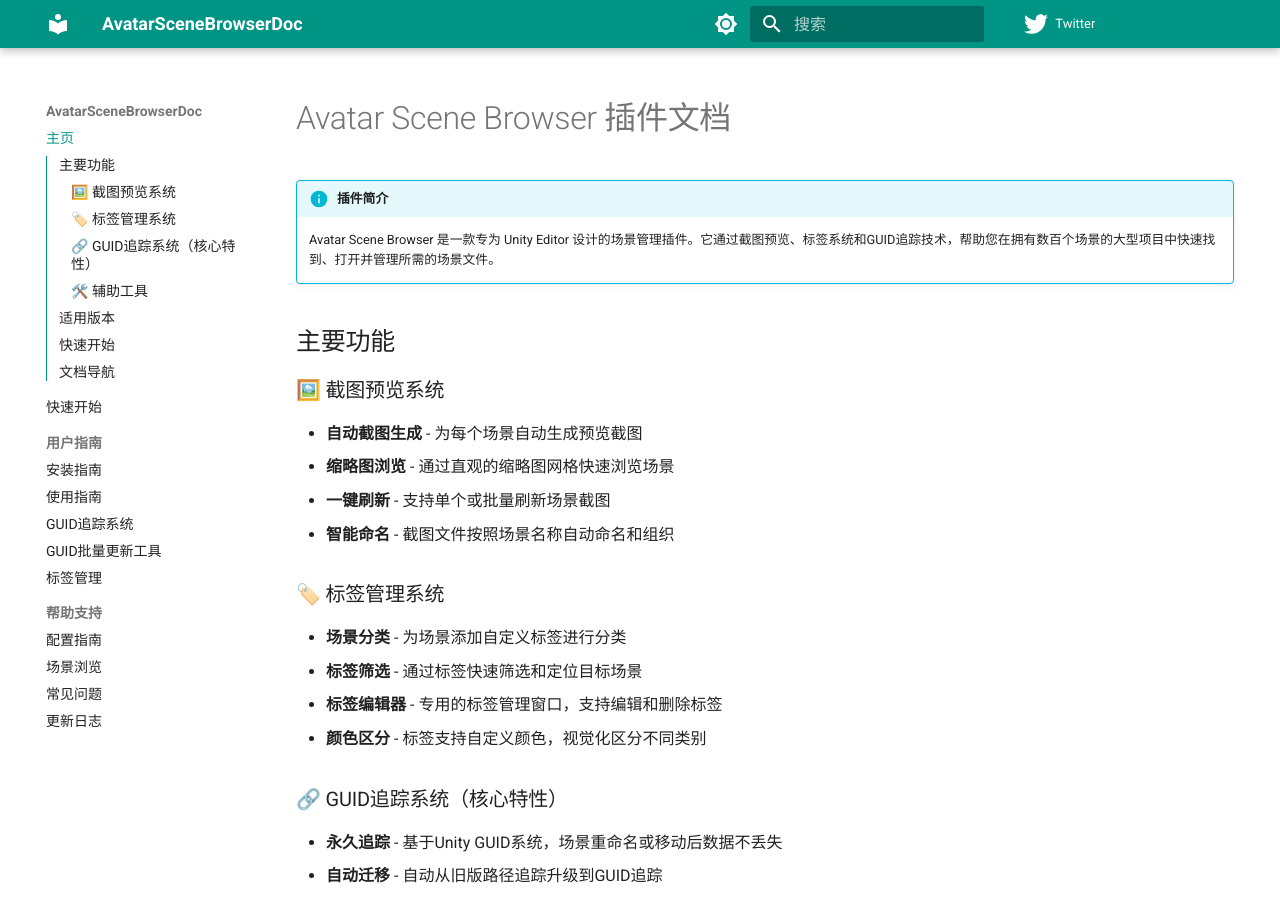
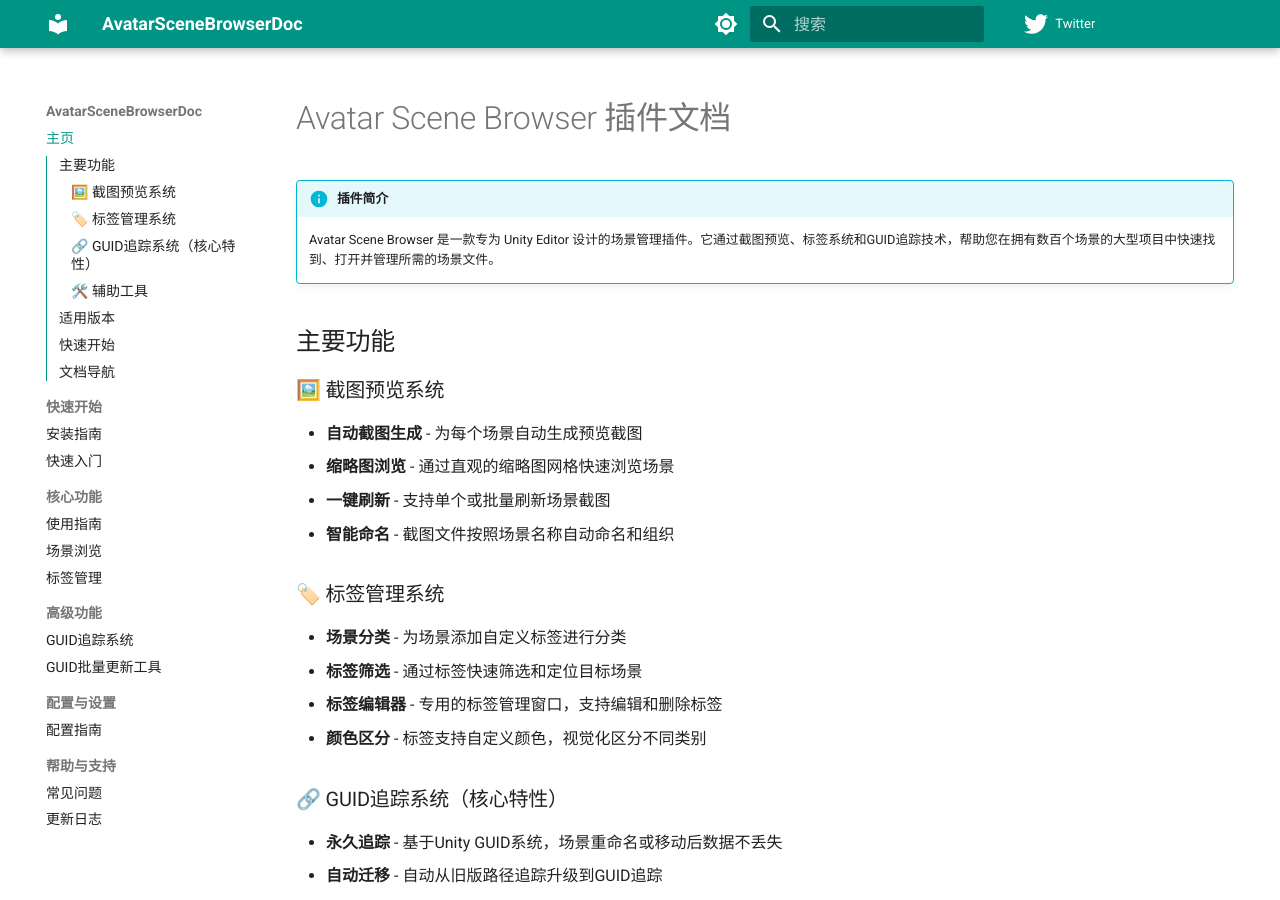
Before and after one commit to Cynth-Mt/AvatarSceneBrowserDoc, an MkDocs documentation site: the page built from docs/index.md, in a window 1280 px wide and 900 px high. Built offline with MkDocs 1.6.1 and Material for MkDocs 9.7.7, drawn with Linux system fonts in a browser that asks for light colours; some of the changed lines change nothing that is shown.

Commit message:
更新mkdocs.yml文件

```diff
--- a/mkdocs.yml
+++ b/mkdocs.yml
@@ -14,6 +14,7 @@
 theme:
   name: material
   language: zh
+  # … 其他 theme 配置 …
   icon:
     repo: fontawesome/brands/twitter
   palette:
@@ -62,16 +63,19 @@
 
 nav:
   - 主页: index.md
-  - 快速开始: getting-started.md
-  - 用户指南:
+  - 快速开始:
     - 安装指南: installation.md
+    - 快速入门: getting-started.md
+  - 核心功能:
     - 使用指南: usage.md
+    - 场景浏览: scene-browsing.md
+    - 标签管理: tag-management.md
+  - 高级功能:
     - GUID追踪系统: guid-system.md
     - GUID批量更新工具: guid-batch-tool.md
-    - 标签管理: tag-management.md
-  - 帮助支持:
+  - 配置与设置:
     - 配置指南: configuration.md
-    - 场景浏览: scene-browsing.md
+  - 帮助与支持:
     - 常见问题: faq.md
     - 更新日志: release_log.md
 
```
